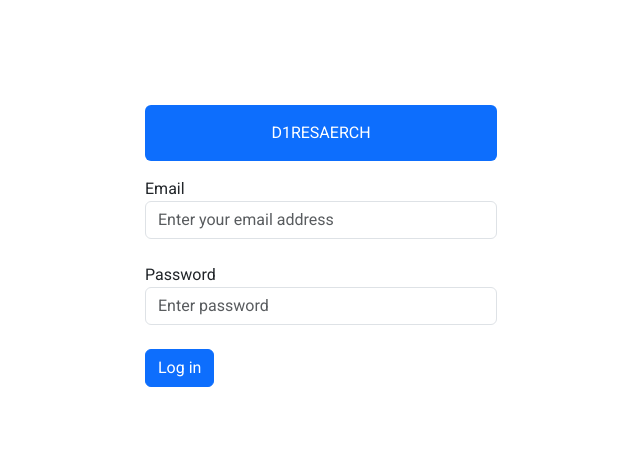
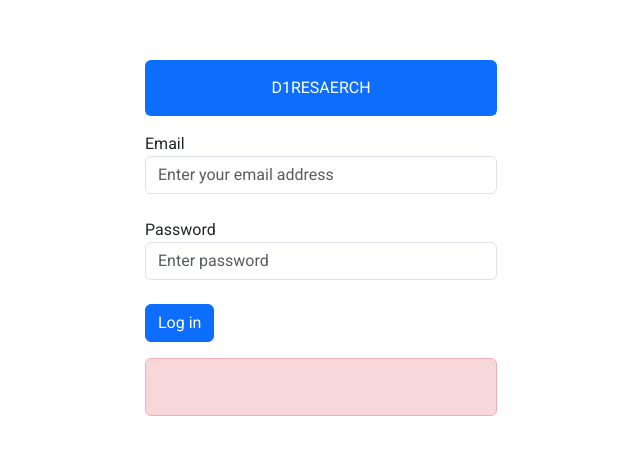
Before and after one commit to rapidoodle/d1research-internal, a Next.js app: page /login in a window 1280 px wide. Shown: the part 142-596 px from the top of the page, without its empty margins (319-959 px from the left). Built offline with nearby package versions, Linux system fonts and the light colour scheme.

Commit message:
fixing callback issue

```diff
--- a/app/ui/login-form.js
+++ b/app/ui/login-form.js
@@ -3,16 +3,18 @@
 import React, { useState } from 'react';
 import { authenticate } from '../lib/login';
 import { useFormState, useFormStatus } from 'react-dom';
+import  {getCsrfToken} from 'next-auth/react';
 
 const initialState = {
     message: '',
   }
-export default function LoginForm() {
+export default function LoginForm( { csrfToken} ) {
     const [errorMessage, setErrorMessage] = useState(null);
     const [state, formAction, isPending] = useFormState(authenticate, initialState);
 
   return (
     <form action={formAction} className="space-y-3">
+      <input name="csrfToken" type="hidden" defaultValue={csrfToken} />
       <div className="flex-1 rounded-lg bg-gray-50 px-6 pb-4 pt-8">
         <div className="w-full">
           <div>
@@ -53,10 +55,10 @@ export default function LoginForm() {
         <button type="submit" className="mt-4 w-full btn btn-primary" disabled={isPending}>
           {isPending ? 'Logging in...' : 'Log in'}
         </button>
-        {errorMessage && (
+        {state && (
           <div className="mt-3 alert alert-danger" role="alert">
             <i className="bi bi-exclamation-circle me-2"></i>
-            {errorMessage}
+            {state.message}
           </div>
         )}
       </div>
--- a/package.json
+++ b/package.json
@@ -15,6 +15,7 @@
     "@fortawesome/react-fontawesome": "^0.2.2",
     "@vercel/blob": "^0.23.3",
     "@vercel/postgres": "^0.8.0",
+    "aws-sdk": "^2.1646.0",
     "bootstrap": "^5.3.3",
     "clsx": "^2.1.1",
     "csv-parse": "^5.5.6",
```
Also changed, not shown: 1 other file (tests, documents, lock files or other folders).
